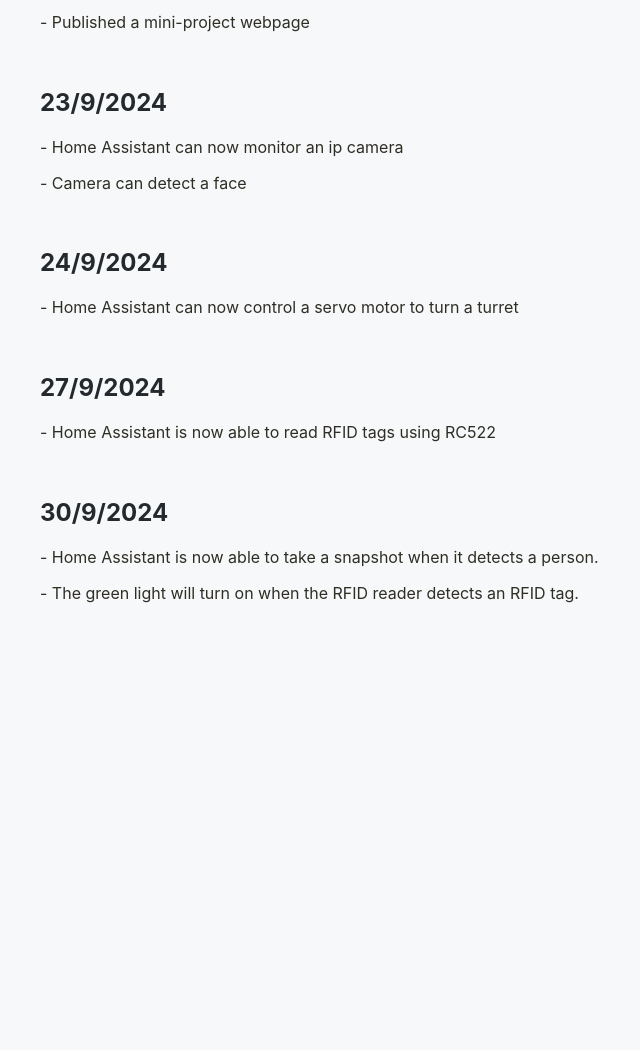
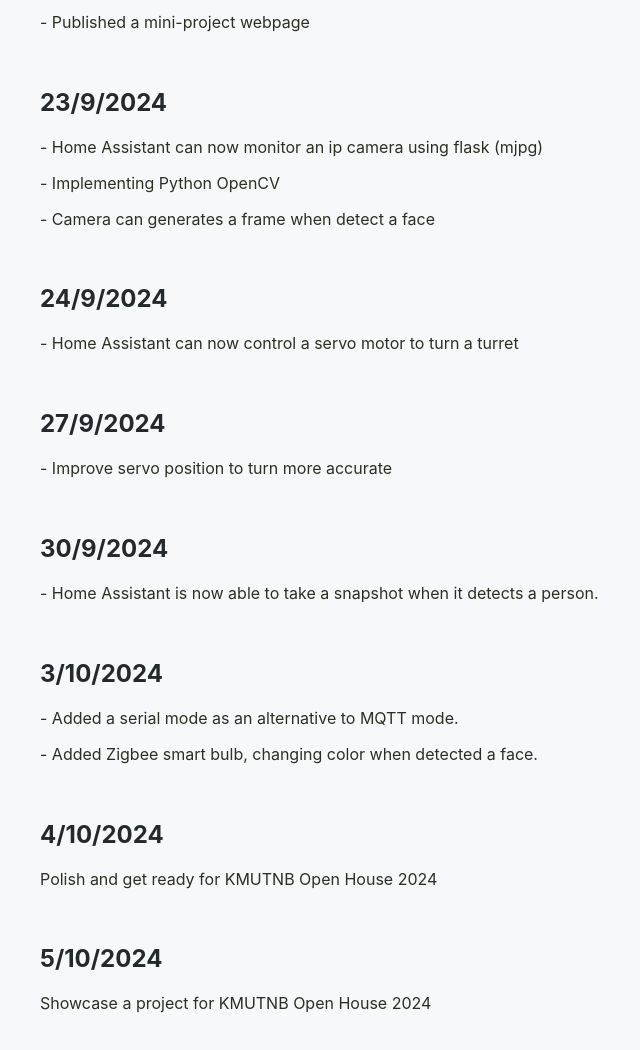
Before and after one commit to Phumvit/Mini-Project, a plain HTML site: page progress.html in a window 1280 px wide. Shown: the part 260-1310 px from the top of the page, without its empty margins (0-640 px from the left). Before the commit the page ends 923 px from the top, so only its background shows below. Drawn offline with Linux system fonts and the light colour scheme.

Commit message:
Update progress.html

```diff
--- a/progress.html
+++ b/progress.html
@@ -96,10 +96,13 @@
 
         <h2>23/9/2024</h2>
         <p>
-            - Home Assistant can now monitor an ip camera
+            - Home Assistant can now monitor an ip camera using flask (mjpg)
         </p>
         <p>
-            - Camera can detect a face
+            - Implementing Python OpenCV
+        </p>
+        <p>
+            - Camera can generates a frame when detect a face
         </p>
 
         <br>        <!-- break -->
@@ -113,7 +116,7 @@
 
         <h2>27/9/2024</h2>
         <p>
-            - Home Assistant is now able to read RFID tags using RC522
+            - Improve servo position to turn more accurate
         </p>
 
         <br>        <!-- break -->
@@ -122,9 +125,31 @@
         <p>
             - Home Assistant is now able to take a snapshot when it detects a person.
         </p>
+
+        <br>        <!-- break -->
+
+        <h2>3/10/2024</h2>
         <p>
-            - The green light will turn on when the RFID reader detects an RFID tag.
+            - Added a serial mode as an alternative to MQTT mode.
         </p>
+        <p>
+            - Added Zigbee smart bulb, changing color when detected a face.
+        </p>
+
+        <br>        <!-- break -->
+
+        <h2>4/10/2024</h2>
+        <p>
+            Polish and get ready for KMUTNB Open House 2024
+        </p>
+
+        <br>        <!-- break -->
+
+        <h2>5/10/2024</h2>
+        <p>
+            Showcase a project for KMUTNB Open House 2024
+        </p>
+
     </section>
 
 </div>
```
